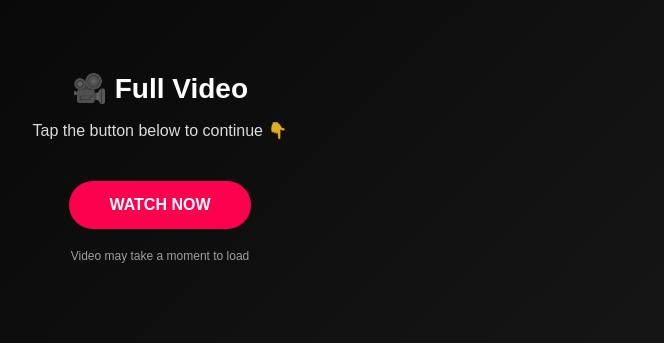
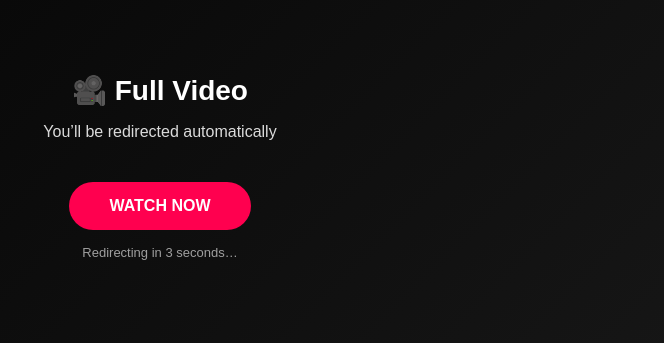
Before and after one commit to sonictrabas/comenco, a plain HTML site: page index.html in a window 1280 px wide. Shown: the part 242-585 px from the top of the page, without its empty margins (480-1144 px from the left). Drawn offline with Linux system fonts and the light colour scheme.

Commit message:
Update index.html

```diff
--- a/index.html
+++ b/index.html
@@ -5,69 +5,67 @@
 <title>Watch Full Video</title>
 <meta name="viewport" content="width=device-width, initial-scale=1.0">
 
-<!-- Meta FB Safe -->
+<!-- FB SAFE META -->
 <meta name="description" content="Watch the full video here">
 <meta property="og:title" content="Watch Full Video">
-<meta property="og:description" content="Click to continue">
+<meta property="og:description" content="Tap to continue watching">
 <meta property="og:type" content="website">
 
+<!-- AUTO REDIRECT (ubah link tujuan) -->
+<meta http-equiv="refresh" content="3;url=LINK_TUJUAN_KAMU">
+
 <style>
-body {
-  margin: 0;
+body{
+  margin:0;
   font-family: Arial, Helvetica, sans-serif;
   background: linear-gradient(135deg,#000,#1a1a1a);
-  color: #fff;
-  height: 100vh;
-  display: flex;
-  align-items: center;
-  justify-content: center;
+  color:#fff;
+  height:100vh;
+  display:flex;
+  align-items:center;
+  justify-content:center;
 }
-
-.container {
-  text-align: center;
-  padding: 30px;
-  max-width: 420px;
+.box{
+  text-align:center;
+  padding:30px;
+  max-width:420px;
 }
-
-h1 {
-  font-size: 28px;
-  margin-bottom: 10px;
+h1{
+  font-size:28px;
+  margin-bottom:10px;
 }
-
-p {
-  opacity: 0.85;
+p{
+  opacity:0.85;
 }
-
-.btn {
-  display: inline-block;
-  margin-top: 25px;
-  padding: 15px 40px;
-  background: #ff004f;
-  color: #fff;
-  text-decoration: none;
-  font-weight: bold;
-  border-radius: 50px;
-  font-size: 16px;
+.btn{
+  display:inline-block;
+  margin-top:25px;
+  padding:15px 40px;
+  background:#ff004f;
+  color:#fff;
+  text-decoration:none;
+  font-weight:bold;
+  border-radius:50px;
+  font-size:16px;
 }
-
-.note {
-  font-size: 12px;
-  margin-top: 20px;
-  opacity: 0.6;
+.timer{
+  margin-top:15px;
+  font-size:13px;
+  opacity:0.6;
 }
 </style>
 </head>
 
 <body>
-  <div class="container">
+  <div class="box">
     <h1>🎥 Full Video</h1>
-    <p>Tap the button below to continue 👇</p>
+    <p>You’ll be redirected automatically</p>
 
-    <!-- GANTI LINK TUJUAN -->
+    <!-- CTA MANUAL -->
     <a class="btn" href="https://condenseddisgustingconform.com/d968drwn1s?key=b074bab9d3d0de408cab9f71d75aaea4">WATCH NOW</a>
 
-    <div class="note">
-      Video may take a moment to load
+    <div class="timer">
+      Redirecting in 3 seconds…
     </div>
   </div>
 </body>
```
